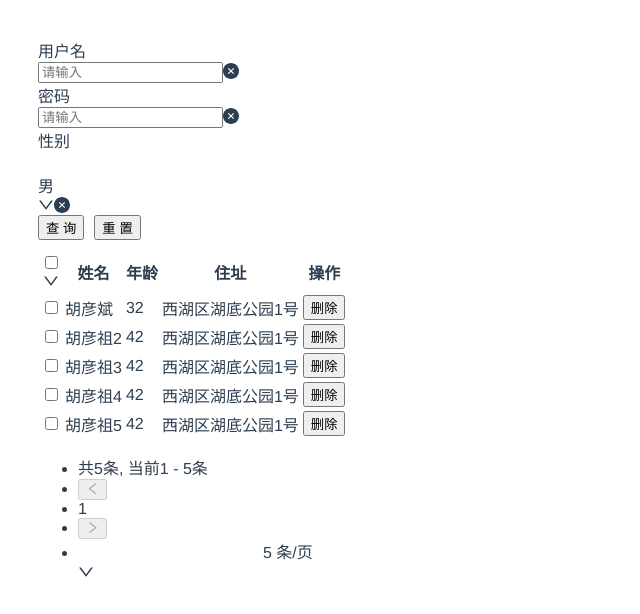
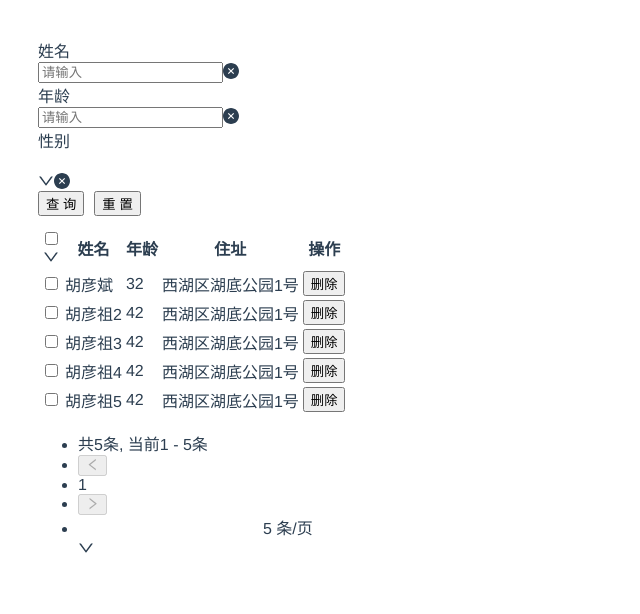
Before and after one commit to newDayStudy/vite-vue, a Vue app: page /#/home in a window 1280 px wide. Shown: the top 614 px of the page, without its empty margins (0-640 px from the left). Built offline with nearby package versions, Linux system fonts and the light colour scheme.

Commit message:
fix: ingnore

```diff
--- a/src/router/router.config.js
+++ b/src/router/router.config.js
@@ -1,4 +1,8 @@
 export default [
+  {
+    path: "",
+    redirect: "/home",
+  },
   {
     path: "/hello",
     component: () => import("@/components/HelloWorld.vue"),
--- a/src/views/HomeCom.vue
+++ b/src/views/HomeCom.vue
@@ -36,36 +36,6 @@ const state = reactive({
       age: 42,
       address: "西湖区湖底公园1号",
     },
-    // {
-    //   key: "6",
-    //   name: "胡彦斌",
-    //   age: 32,
-    //   address: "西湖区湖底公园1号",
-    // },
-    // {
-    //   key: "7",
-    //   name: "胡彦祖",
-    //   age: 42,
-    //   address: "西湖区湖底公园1号",
-    // },
-    // {
-    //   key: "8",
-    //   name: "胡彦祖",
-    //   age: 42,
-    //   address: "西湖区湖底公园1号",
-    // },
-    // {
-    //   key: "9",
-    //   name: "胡彦祖",
-    //   age: 42,
-    //   address: "西湖区湖底公园1号",
-    // },
-    // {
-    //   key: "10",
-    //   name: "胡彦祖",
-    //   age: 42,
-    //   address: "西湖区湖底公园1号",
-    // },
   ],
   columns: [
     {
@@ -109,8 +79,8 @@ const state = reactive({
     {
       key: "username",
       formItemProps: {
-        label: "用户名",
-        rules: [{ required: true, message: "请输入用户名" }],
+        label: "姓名",
+        rules: [{ required: true, message: "请输入姓名" }],
       },
       defaultValue: "",
       type: "Input",
@@ -120,10 +90,10 @@ const state = reactive({
       },
     },
     {
-      key: "password",
+      key: "age",
       formItemProps: {
-        label: "密码",
-        rules: [{ required: true, message: "请输入密码" }],
+        label: "年龄",
+        rules: [{ required: true, message: "请输入年龄" }],
       },
       defaultValue: "",
       type: "Input",
@@ -138,7 +108,7 @@ const state = reactive({
         label: "性别",
         rules: [{ required: true, message: "请选择性别" }],
       },
-      defaultValue: "0",
+      defaultValue: "",
       type: "Select",
       slotProps: {
         placeholder: "请选择",
```
